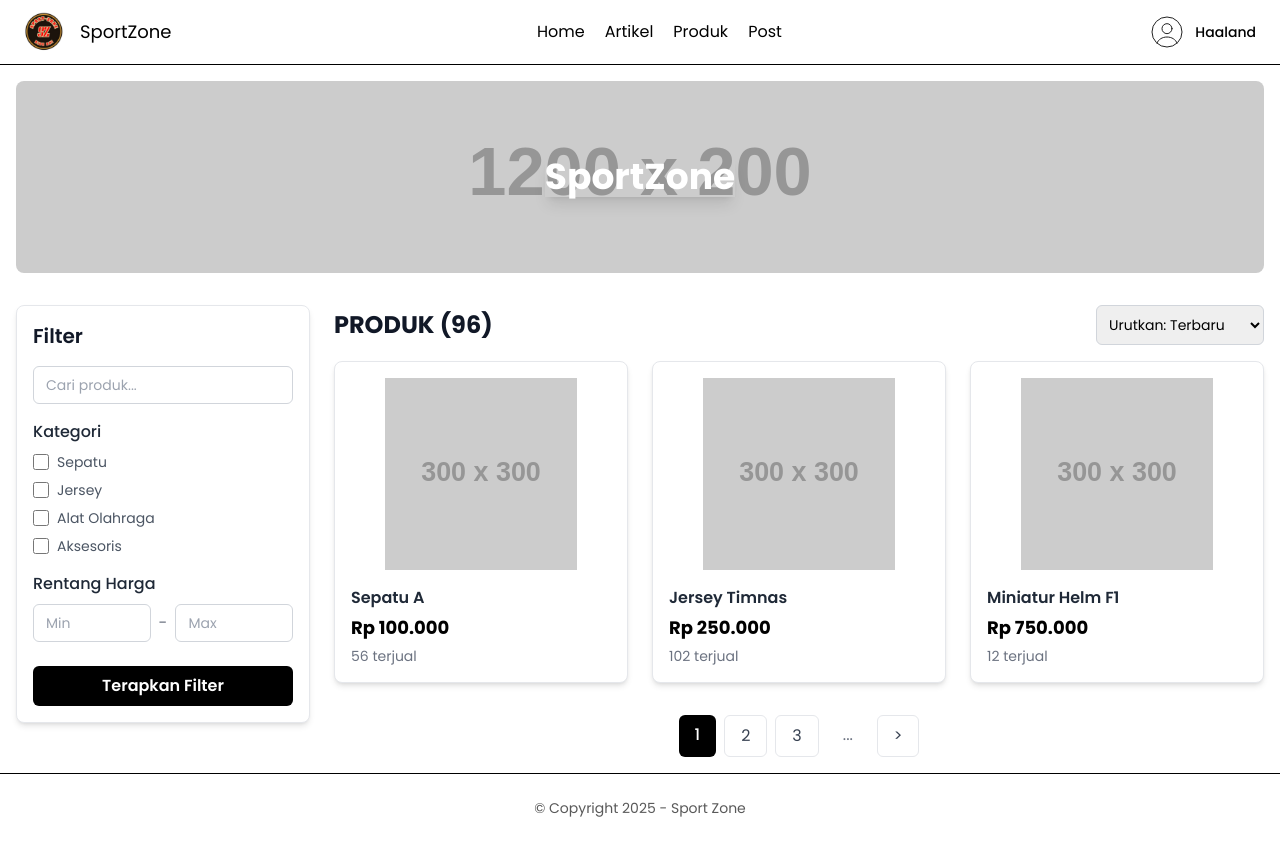
After one commit to SehatinTubuhnya/sport-zone, a Django app: page /products/ in a window 1280 px wide. The commit adds this page. Run offline with Django 5.2, Linux system fonts and the light colour scheme; grey boxes labelled with a size stand in for pictures from a placeholder-image service; some libraries are stand-ins or nearby versions.

Commit message:
Add some sample UIs

```diff
--- a/article/views.py
+++ b/article/views.py
@@ -18,7 +18,7 @@ def show_article(request):
         'news_list' : news_list,
         'username' : request.user.username,
     }
-    return render(request, "article.html", context)
+    return render(request, "article_list_temp.html", context)
 
 def create_news(request):
     form = NewsForm(request.POST or None)
--- /dev/null
+++ b/product/templates/main-product.html
@@ -0,0 +1,110 @@
+{% extends 'base.html' %}
+{% block content %}
+
+<div>
+  <div class="container mx-auto px-4 mt-4">
+    <div class="bg-gray-800 h-48 rounded-lg flex flex-col items-center justify-center text-center p-6" style="background-image: url('https://placehold.co/1200x200/222222/FFFFFF?text=SportZone+Banner'); background-size: cover; background-position: center;">
+      <h2 class="text-4xl font-bold text-white shadow-lg">SportZone</h2>
+    </div>
+  </div>
+
+  <main class="container mx-auto p-4 mt-4">
+    <div class="grid grid-cols-1 lg:grid-cols-4 gap-6">
+
+      <aside class="lg:col-span-1">
+        <div class="bg-white p-4 rounded-lg shadow-md sticky top-4 border border-gray-200">
+          <h3 class="text-xl font-semibold text-gray-900 mb-4">Filter</h3>
+
+          <div>
+            <input type="text" placeholder="Cari produk..." class="w-full px-3 py-2 border border-gray-300 rounded-md text-sm">
+          </div>
+
+          <div class="mt-4">
+            <h4 class="font-medium text-gray-800 mb-2">Kategori</h4>
+            <div class="space-y-2">
+              <label class="flex items-center text-sm text-gray-600">
+                <input type="checkbox" class="h-4 w-4 rounded border-gray-300 text-black focus:ring-black mr-2">
+                Sepatu
+              </label>
+              <label class="flex items-center text-sm text-gray-600">
+                <input type="checkbox" class="h-4 w-4 rounded border-gray-300 text-black focus:ring-black mr-2">
+                Jersey
+              </label>
+              <label class="flex items-center text-sm text-gray-600">
+                <input type="checkbox" class="h-4 w-4 rounded border-gray-300 text-black focus:ring-black mr-2">
+                Alat Olahraga
+              </label>
+              <label class="flex items-center text-sm text-gray-600">
+                <input type="checkbox" class="h-4 w-4 rounded border-gray-300 text-black focus:ring-black mr-2">
+                Aksesoris
+              </label>
+            </div>
+          </div>
+
+          <div class="mt-4">
+            <h4 class="font-medium text-gray-800 mb-2">Rentang Harga</h4>
+            <div class="flex items-center space-x-2">
+              <input type="number" placeholder="Min" class="w-full px-3 py-2 border border-gray-300 rounded-md text-sm">
+              <span class="text-gray-500">-</span>
+              <input type="number" placeholder="Max" class="w-full px-3 py-2 border border-gray-300 rounded-md text-sm">
+            </div>
+          </div>
+
+          <button class="w-full bg-black text-white p-2 rounded-md font-semibold hover:bg-gray-800 mt-6 transition">
+            Terapkan Filter
+          </button>
+        </div>
+      </aside>
+
+      <section class="lg:col-span-3">
+        <div class="flex justify-between items-center mb-4">
+          <h2 class="text-2xl font-bold text-gray-900">PRODUK (96)</h2>
+          <select class="border border-gray-300 rounded-md p-2 text-sm focus:outline-none focus:ring-black focus:border-black">
+            <option>Urutkan: Terbaru</option>
+            <option>Urutkan: Termurah</option>
+            <option>Urutkan: Termahal</option>
+          </select>
+        </div>
+
+        <div class="grid grid-cols-1 sm:grid-cols-2 xl:grid-cols-3 gap-6">
+
+          <div class="bg-white p-4 rounded-lg shadow-md border border-gray-200">
+            <img src="https://placehold.co/300x300/F3F4F6/777777?text=Sepatu+A" alt="Sepatu A" class="w-full h-48 object-contain mb-4 rounded">
+            <h3 class="font-semibold text-gray-800">Sepatu A</h3>
+            <p class="text-lg font-bold text-black mt-1">Rp 100.000</p>
+            <p class="text-sm text-gray-500 mt-1">56 terjual</p>
+          </div>
+
+          <div class="bg-white p-4 rounded-lg shadow-md border border-gray-200">
+            <img src="https://placehold.co/300x300/F3F4F6/777777?text=Jersey+Timnas" alt="Jersey" class="w-full h-48 object-contain mb-4 rounded">
+            <h3 class="font-semibold text-gray-800">Jersey Timnas</h3>
+            <p class="text-lg font-bold text-black mt-1">Rp 250.000</p>
+            <p class="text-sm text-gray-500 mt-1">102 terjual</p>
+          </div>
+
+          <div class="bg-white p-4 rounded-lg shadow-md border border-gray-200">
+            <img src="https://placehold.co/300x300/F3F4F6/777777?text=Helm+F1" alt="Helm F1" class="w-full h-48 object-contain mb-4 rounded">
+            <h3 class="font-semibold text-gray-800">Miniatur Helm F1</h3>
+            <p class="text-lg font-bold text-black mt-1">Rp 750.000</p>
+            <p class="text-sm text-gray-500 mt-1">12 terjual</p>
+          </div>
+
+          </div>
+
+        <div class="flex justify-center mt-8">
+          <nav class="flex space-x-2">
+            <a href="#" class="px-4 py-2 rounded-md bg-black text-white font-medium">1</a>
+            <a href="#" class="px-4 py-2 rounded-md bg-white text-gray-700 hover:bg-gray-50 border">2</a>
+            <a href="#" class="px-4 py-2 rounded-md bg-white text-gray-700 hover:bg-gray-50 border">3</a>
+            <span class="px-4 py-2 text-gray-500">...</span>
+            <a href="#" class="px-4 py-2 rounded-md bg-white text-gray-700 hover:bg-gray-50 border">&gt;</a>
+          </nav>
+        </div>
+
+      </section>
+
+    </div>
+  </main>
+</div>
+
+{% endblock content %}
--- a/product/urls.py
+++ b/product/urls.py
@@ -1,9 +1,10 @@
 from django.urls import path
-from product.views import create_products, show_products, show_json_by_id
+from product.views import create_products, show_products, show_json_by_id, show_products_list
 
 app_name = 'product'
 
 urlpatterns = [
+    path('', show_products_list, name='show_products_list'),
     path('create-products/', create_products, name='create_products'),
     path('products/<str:id>/', show_products, name='show_products'),
     path('products/json/<str:products_id>/', show_json_by_id, name='show_json_by_id'),
--- a/product/views.py
+++ b/product/views.py
@@ -6,6 +6,9 @@ from .forms import ProductForm
 from .models import Product
 from django.core import serializers
 from django.http import HttpResponse
+
+def show_products_list(request):
+    return render(request, "main-product.html", {})
 
 def create_products(request):
     form = ProductForm(request.POST or None)
--- a/sport_zone/settings.py
+++ b/sport_zone/settings.py
@@ -53,7 +53,8 @@ INSTALLED_APPS = [
     'django.contrib.staticfiles',
     'article',
     'account',
-    'main'
+    'main',
+    'product'
 ]
 
 AUTH_USER_MODEL = 'account.CustomUser'
--- a/sport_zone/urls.py
+++ b/sport_zone/urls.py
@@ -22,4 +22,5 @@ urlpatterns = [
     path('', include('main.urls')),
     path('articles/', include('article.urls')),
     path('account/', include('account.urls')),
+    path('products/', include('product.urls')),
 ]
--- /dev/null
+++ b/templates/components/product-modal.html
@@ -0,0 +1 @@
+<div></div>
--- a/templates/navbar.html
+++ b/templates/navbar.html
@@ -8,10 +8,10 @@
       <p class="flex-grow-0 flex-shrink-0 text-lg font-normal text-left text-black">SportZone</p>
     </div>
     <div class="flex justify-center items-center relative gap-5">
-      <a>Home</a>
-      <a>Artikel</a>
-      <a>Produk</a>
-      <a>Post</a>
+      <a href="{% url 'main:home' %}">Home</a>
+      <a href="{% url 'article:show_article' %}">Artikel</a>
+      <a href="{% url 'product:show_products_list' %}">Produk</a>
+      <a href="">Post</a>
     </div>
     <div
       class="flex justify-end items-center gap-2"
```
Also changed, not shown: account/templates/login.html (+42 -21 lines), account/templates/register.html (+49 -21 lines), article/templates/article_detail_temp.html (added, +90 -0 lines), article/templates/article_list_temp.html (added, +137 -0 lines), product/main/main-product.html (deleted, +0 -32 lines), product/models.py (+3 -4 lines), product/migrations/0001_initial.py (added), product/templates/create_product.html (renamed from product/main/create_product.html), product/templates/product_detail.html (renamed from product/main/product_detail.html).
